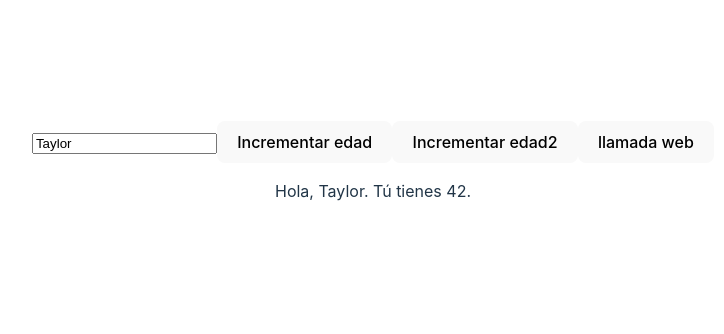
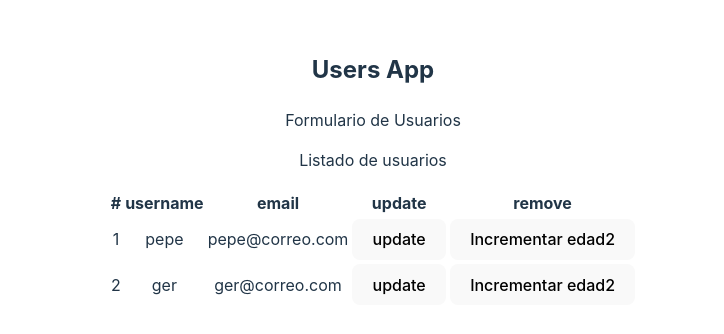
Before and after one commit to gditrani269/mi-form, a React (Vite) app: page / in a window 1280 px wide. Shown: the part 230-564 px from the top of the page, without its empty margins (267-991 px from the left). Built offline with nearby package versions, Linux system fonts and the light colour scheme.

Commit message:
preparando

```diff
--- /dev/null
+++ b/src/UsersApp.jsx
@@ -0,0 +1,34 @@
+import { UserForm } from "./components/UserForm";
+import { UsersList } from "./components/UserList";
+
+export const UsersApp = () => {
+    const initialUsers = [
+        {
+            id: 1,
+            username: 'pepe',
+            password: '12345',
+            email: 'pepe@correo.com'
+        },
+        {
+            id: 2,
+            username: 'ger',
+            password: '12345',
+            email: 'ger@correo.com'
+        },
+    ];
+
+
+    return (
+        <div className="container my-4">
+            <h2>Users App</h2>
+            <div className="row">
+                <div className="col">
+                    <UserForm />
+                </div>
+                <div className="col">
+                    <UsersList users={ initialUsers }/>
+                </div>
+            </div>
+        </div>
+    );
+}
--- /dev/null
+++ b/src/components/UserForm.jsx
@@ -0,0 +1,8 @@
+export const UserForm = () => {
+
+    return (
+        <>
+            <p>Formulario de Usuarios</p>
+        </>
+    );
+}
--- /dev/null
+++ b/src/components/UserList.jsx
@@ -0,0 +1,32 @@
+import { UserRow } from "./UserRow";
+
+export const UsersList = ({users}) => {
+
+    return (
+        <>
+            <p>Listado de usuarios</p>
+            <table className="table table-hover table-striped">
+                <thead>
+                    <tr>
+                        <th>#</th>
+                        <th>username</th>
+                        <th>email</th>
+                        <th>update</th>
+                        <th>remove</th>
+                    </tr>
+                </thead>
+                <tbody>
+                    {
+                        users.map (({id, username, email}) => (
+                            <UserRow
+                                key={id}
+                                id={id}
+                                username={username}
+                                email={email}/>
+                        ))
+                    }
+                </tbody>
+            </table>
+        </>
+    );
+}
--- /dev/null
+++ b/src/components/UserRow.jsx
@@ -0,0 +1,37 @@
+import axios from "axios"
+
+export const UserRow = ({id, username, email}) => {
+
+    async function handleButtonClick2() {
+        console.log ("sarasa para mi");
+
+                console.log ("TRACK 1");
+                const response = await axios.get ('http://localhost:8080/users');
+                console.log (response);
+                console.log (response.data);
+
+
+    }
+
+    return (
+        <tr>
+        <td>{ id}</td>
+        <td>{ username}</td>
+        <td>{ email}</td>
+        <td>
+            <button
+                type="button"
+                className="btn btn-secondary btn-sm">
+                update
+            </button>
+        </td>
+        <td>
+            <button onClick={handleButtonClick2}>
+                Incrementar edad2
+            </button>
+
+        </td>
+    </tr>
+
+    )
+}
--- a/src/main.jsx
+++ b/src/main.jsx
@@ -6,15 +6,17 @@ import './index.css'
 import { FormItemsView } from './components/FormItemsView.jsx'
 import { BrowserRouter } from 'react-router-dom'
 import { Red } from './Red.jsx'
+import { UsersApp } from './UsersApp.jsx'
 
 ReactDOM.createRoot(document.getElementById('root')).render(
   <React.StrictMode>
-    <BrowserRouter>
+ {/*   <BrowserRouter>*/}
   {/*}  <FormItemsView />*/}
   {/*<MiRoute />*/}
-  <Red />
+  {/*<Red />*/}
+  <UsersApp />
  {/*}   <MiForm />
     <MiForm2 />*/}
-    </BrowserRouter>
+ {/*   </BrowserRouter>*/}
   </React.StrictMode>,
 )
```
